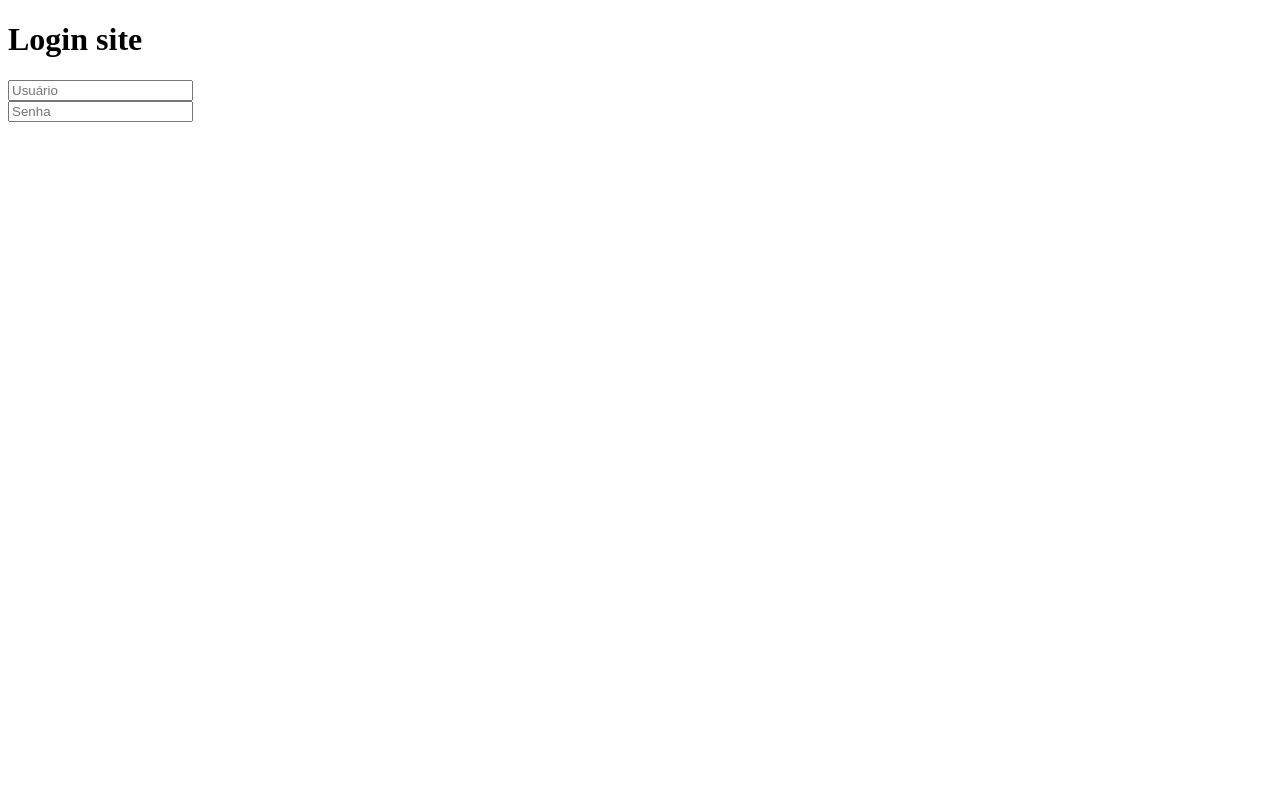
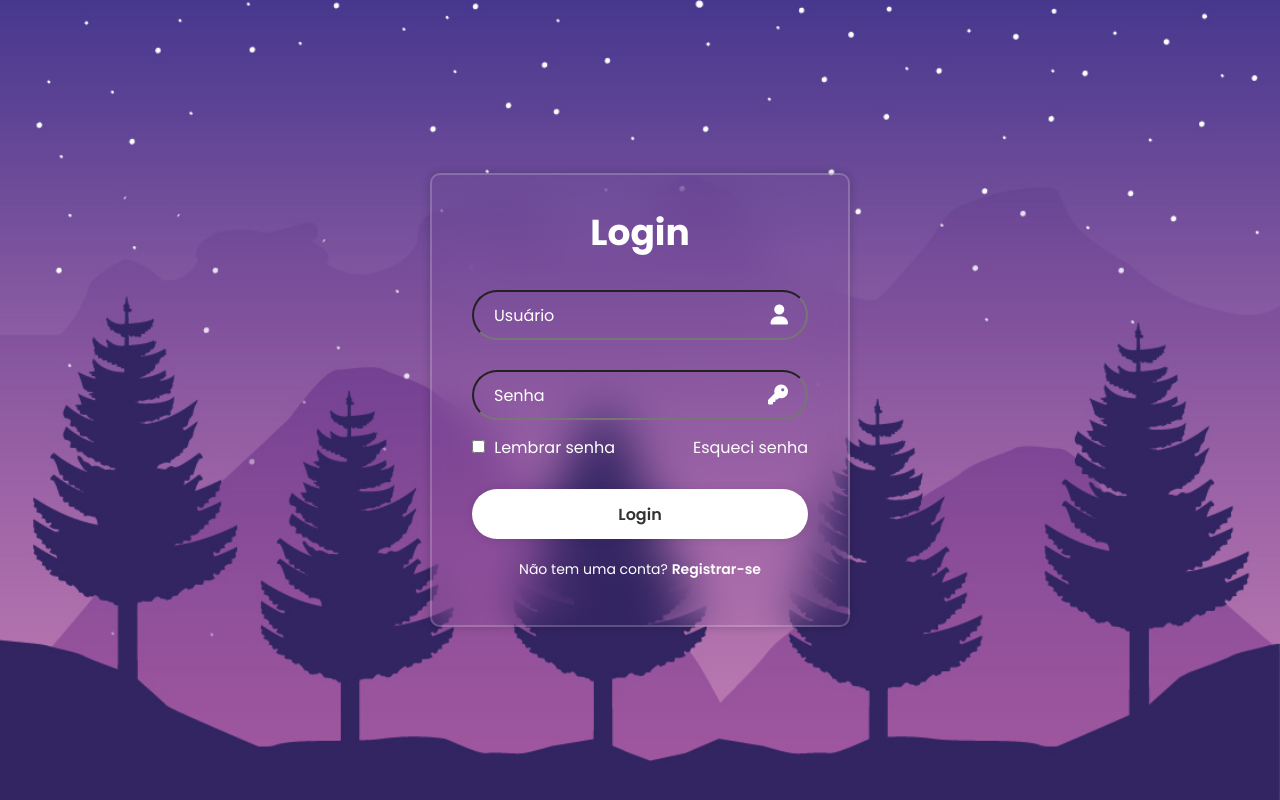
Before and after one commit to Felipe-sternadt/teste, a plain HTML site: page index.html in a window 1280 px wide. Drawn offline with Linux system fonts and the light colour scheme.

Commit message:
html e css finalizados

```diff
--- a/index.html
+++ b/index.html
@@ -3,19 +3,34 @@
 <head>
     <meta charset="UTF-8">
     <meta name="viewport" content="width=device-width, initial-scale=1.0">
+    <script src="https://kit.fontawesome.com/96dca7d72b.js" crossorigin="anonymous"></script>
+    <link rel="stylesheet" href="styles.css">
     <title>Firts Login Page</title>
 </head>
 <body>
     <main class="container">
 
         <form >
-            <h1>Login site</h1>
+            <h1>Login</h1>
             <div class="inputbox">
                 <input placeholder="Usuário" type="email">
+                <i class="fa-solid fa-user"></i>
             </div>
             <div class="inputbox">
                 <input placeholder="Senha" type="password">
+                <i class="fa-solid fa-key"></i>
             </div>
+            <div class="responsabilidade">
+            <label>
+                <input type ="checkbox">
+                    Lembrar senha
+            </label>
+            <a href="#">Esqueci senha</a>
+        </div>
+        <button type="submit" class="Login">Login</button>
+        <div class="Registro">
+            <p>Não tem uma conta? <a href="#">Registrar-se</a></p>
+        </div>
         </form>
 
 
--- a/styles.css
+++ b/styles.css
@@ -0,0 +1,118 @@
+@import url('https://fonts.googleapis.com/css2?family=Poppins:ital,wght@0,100;0,200;0,300;0,400;0,500;0,600;0,700;0,800;0,900;1,100;1,200;1,300;1,400;1,500;1,600;1,700;1,800;1,900&display=swap');
+*{
+    margin: 0;
+    padding: 0;
+    box-sizing: border-box;
+    font-family: "Poppins", sans-serif;
+
+}
+body {
+display: flex;
+justify-content: center;
+align-items: center;
+min-height: 100vh;
+background: url(/img.jpg);
+background-size: cover;
+background-position: center;
+
+}
+.container{
+    width: 420px;
+    background-color: transparent;
+    border: 2px solid rgba(255, 255, 255, .2);
+    border-radius: 10px;
+    color: white;
+    padding: 30px 40px;
+    box-shadow:0 0 10px rgba(0, 0, 0, .2);
+    backdrop-filter:blur(22px) ;
+}
+.container h1{
+    font-size: 36px ;
+    text-align: center;
+}
+.inputbox{
+    position: relative;
+    width: 100%;
+    height: 50px;
+    margin: 30px 0;
+
+}
+.inputbox input{
+width: 100%;
+height: 100%;
+background-color: transparent;
+border: 2px solidrgba(255, 255, 255, .2);
+border-radius: 40px;
+outline: none;
+font-size: 16px;
+color: white;
+padding: 20px 45px 20px 20px;
+
+}
+.inputbox input::placeholder{
+    color: white;
+
+}
+.inputbox i{
+    position: absolute;
+    right: 20px;
+    font-size: 20px;
+    top: 50%;
+    transform: translateY(-50%);
+
+}
+.responsabilidade{
+    display: flex;
+    justify-content: space-between;
+    margin: -15px 0 15px;
+}
+.responsabilidade label input{
+accent-color: black;
+margin-right: 5px;
+}
+.responsabilidade a{
+    text-decoration: none;
+    color: white;
+}
+.responsabilidade a:hover{
+text-decoration: dotted;
+
+color: rgba(255, 255, 255, .2);
+}
+.Login{
+    width: 100%;
+    height: 50px;
+    background-color: white;
+    border: none;
+    border-radius: 40px;
+    cursor: pointer;
+    font-size: 16px;
+    color: #333;
+    font-weight: 600;
+    box-shadow: 0 0 10px rgba(0, 0, 0, .1);
+    margin-top: 14px;
+
+}
+.Login:hover{
+  background-color: transparent;
+    border: 2px solid
+   rgba(255, 255, 255, .2);
+   color: white;
+   transition: 0.3s;
+}
+.Registro{
+  font-size: 14px;
+  text-align: center;
+  margin: 20px 0 15px;
+
+}
+.Registro a{
+    text-decoration: none;
+    color: white;
+    font-weight: 600;
+}
+.Registro a:hover{
+    text-decoration: dotted;
+    color: rgba(255, 255, 255, .2);
+
+}
```
Also changed, not shown: img.jpg (added), 1 other file.
